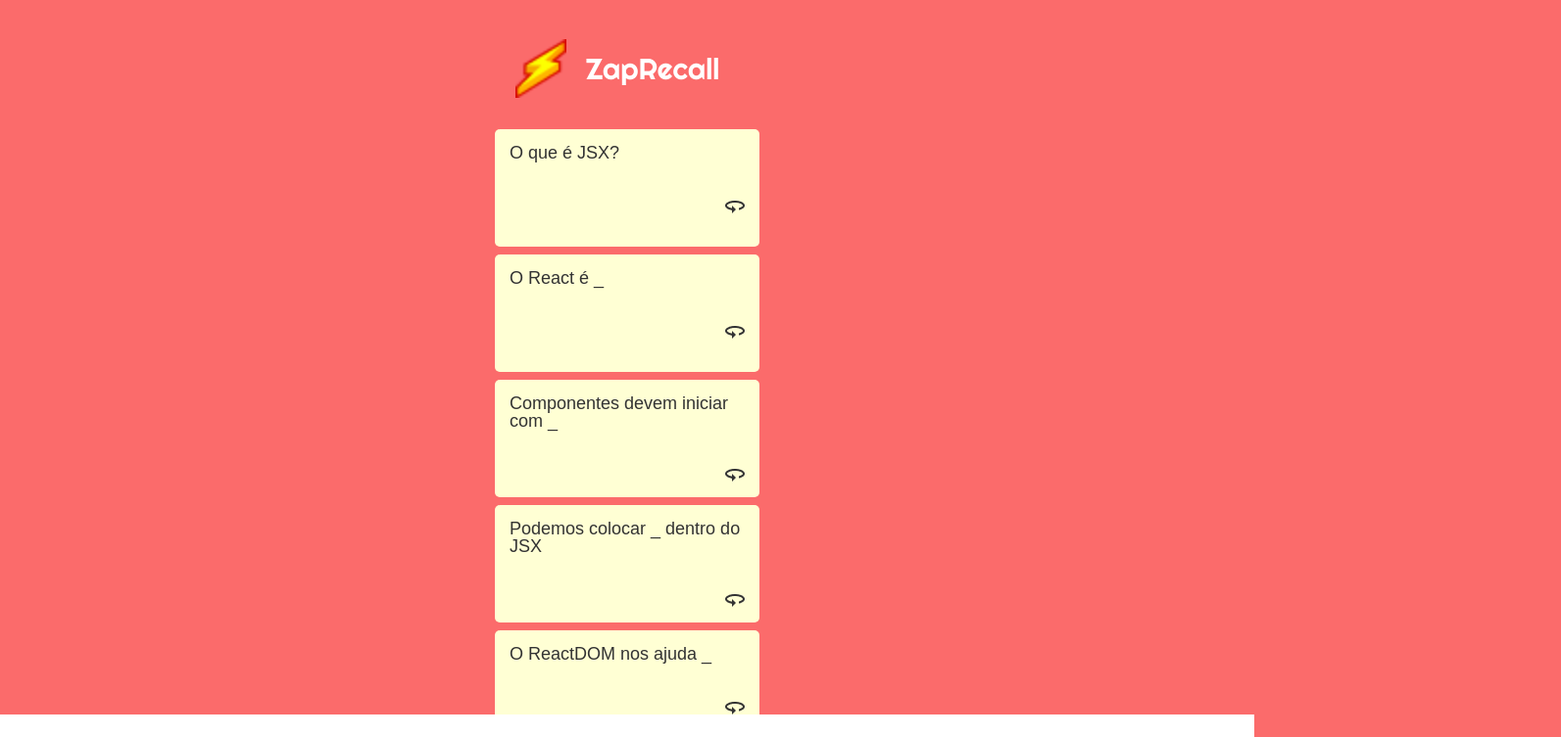
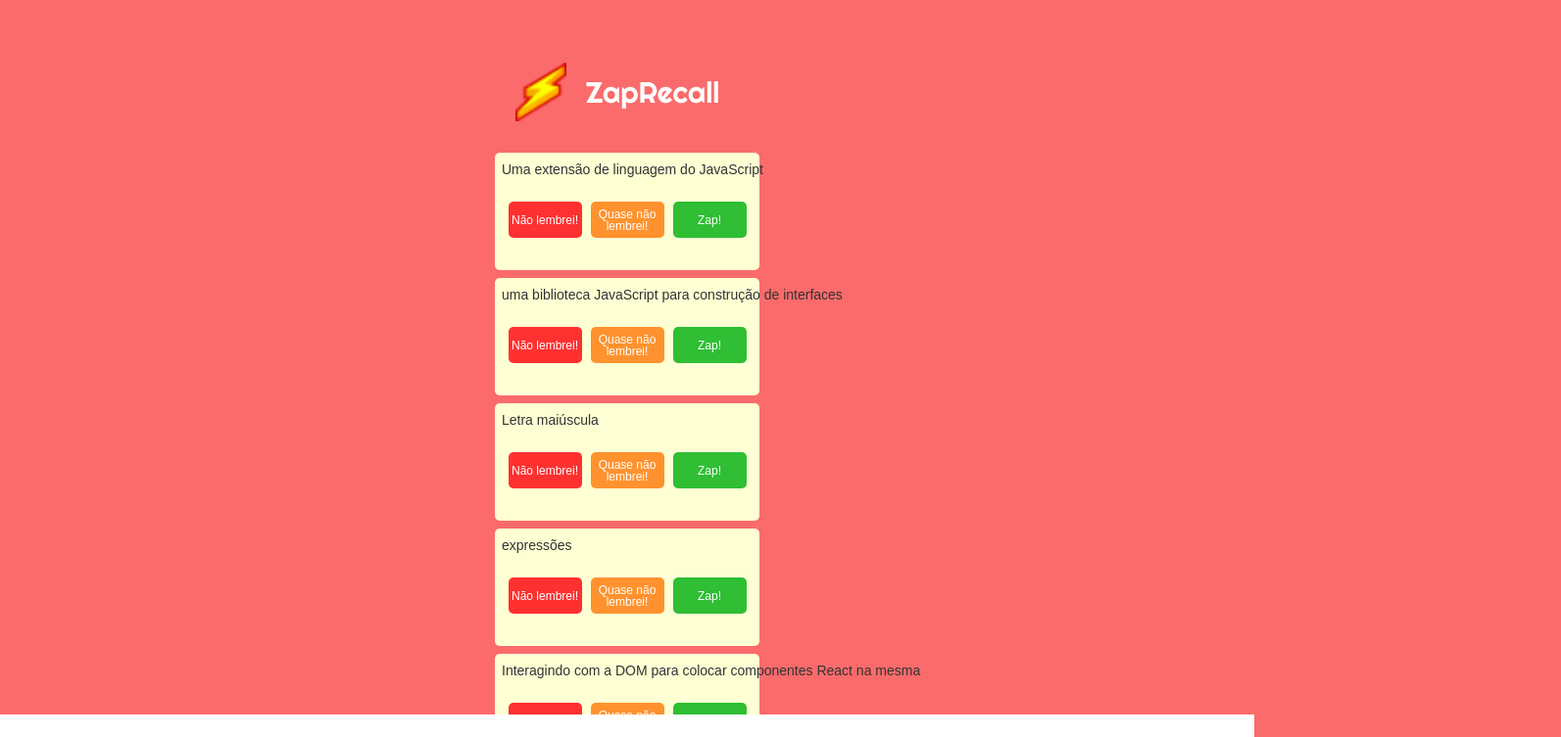
Before and after one commit to LuisaFermino/projeto-zap, a React (Create React App) app: page / in a window 1280 px wide. Shown: the top 753 px of the page at 98% size, 1593 px wide, since content can reach past the window. Built offline with nearby package versions, Linux system fonts and the light colour scheme; a web font is replaced by a local one.

Commit message:
Implementação do layout organizado de respostas

```diff
--- a/src/App.css
+++ b/src/App.css
@@ -131,7 +131,7 @@ ion-icon {
 /* Pergunta */
 .container-questoes {
   padding-top: 3vh;
-  height: 185vh;
+  height: 182vh;
 }
 
 .questoes {
@@ -161,26 +161,36 @@ ion-icon {
 }
 
 /* Resposta */
+.container {
+  padding-top: 3vh;
+  height: 182vh;
+}
+
+.respostas {
+  display: flex;
+  justify-content: center;
+}
 
 .container-resposta {
   background-color: #ffffd4;
   width: 270px;
   height: 120px;
   border-radius: 5px;
+  margin-top: 1vh;
 }
 .resposta-card {
   color: #333333;
   font-family: "Recursive", sans-serif;
   font-weight: 400;
-  font-size: 16px;
-  width: 100%;
-  padding: 15px 15px;
+  font-size: 14px;
+  width: 85vw;
+  padding: 10px 7px;
 }
 
 .container-opcoes {
   display: flex;
   justify-content: center;
-  padding-top: 8px;
+  padding-top: 2vh;
 }
 
 .opcoes {
--- a/src/Deck.js
+++ b/src/Deck.js
@@ -1,7 +1,7 @@
 import "./App.css";
 // import EstruturaOpcoes from "./EstruturaOpcoes";
-import Pergunta from "./Pergunta";
-// import Resposta from "./Resposta";
+// import Pergunta from "./Pergunta";
+import Resposta from "./Resposta";
 
 export default function Deck() {
   return (
@@ -14,10 +14,17 @@ export default function Deck() {
         />
         <p className="titulo-deck">ZapRecall</p>
       </div>
-      {/* <div className="container-deck"><EstruturaOpcoes /></div> */}
+      {/* <div className="container-deck">
+        <EstruturaOpcoes />
+      </div> */}
       <div className="questoes">
-        <div className="container-questoes">
+        {/* <div className="container-questoes">
           <Pergunta />
+        </div> */}
+      </div>
+      <div className="respostas">
+        <div className="container">
+          <Resposta />
         </div>
       </div>
 
--- a/src/Resposta.js
+++ b/src/Resposta.js
@@ -1,11 +1,34 @@
 import "./App.css";
 
-export default function Pergunta() {
+export default function Resposta() {
+  const respostas = [
+    { descricao: "Uma extensão de linguagem do JavaScript" },
+    { descricao: "uma biblioteca JavaScript para construção de interfaces" },
+    { descricao: "Letra maiúscula" },
+    { descricao: "expressões" },
+    {
+      descricao:
+        "Interagindo com a DOM para colocar componentes React na mesma",
+    },
+    { descricao: "Gerenciar os pacotes necessários e suas dependências" },
+    { descricao: "Passar diferentes informações para componentes " },
+    {
+      descricao:
+        "Dizer para o React quais informações quando atualizadas devem renderizar a tela novamente",
+    },
+  ];
+
+  return respostas.map((resposta) => (
+    <EstruturaResposta descricao={resposta.descricao} />
+  ));
+}
+
+function EstruturaResposta(props) {
+  const { descricao } = props;
+
   return (
     <div className="container-resposta">
-      <p className="resposta-card">
-        JSX é uma sintaxe para escrever HTML dentro do JS
-      </p>
+      <p className="resposta-card">{descricao}</p>
       <div className="container-opcoes">
         <div className="opcoes">
           <p className="vermelho texto">Não lembrei!</p>
```
